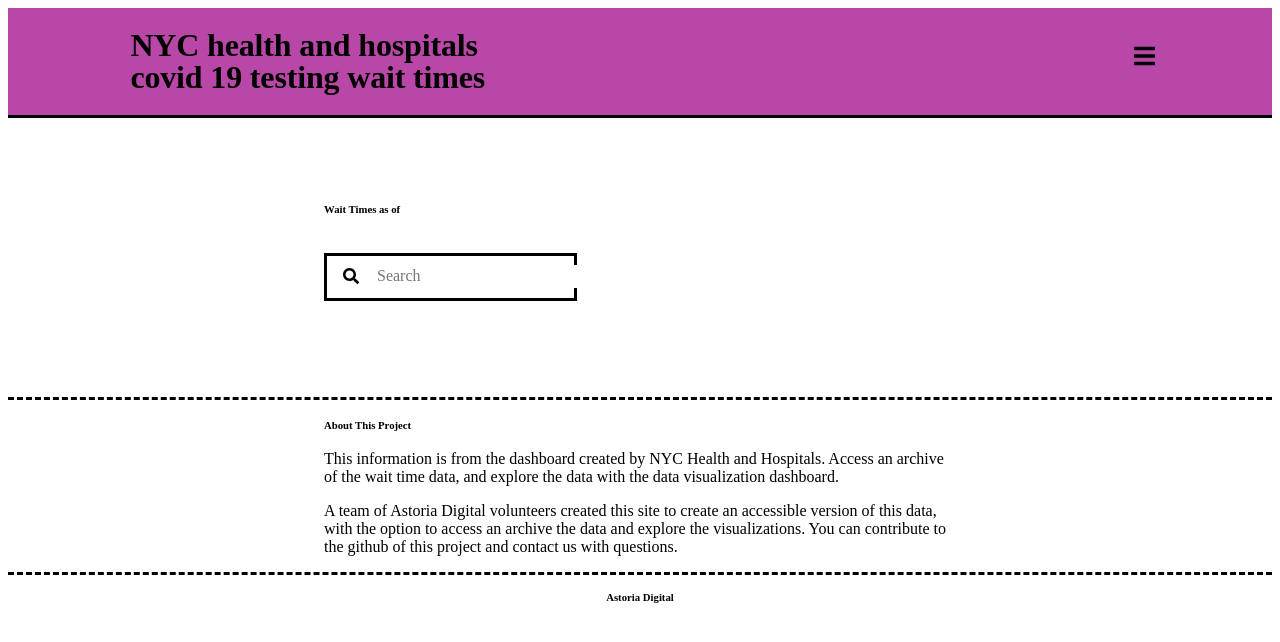
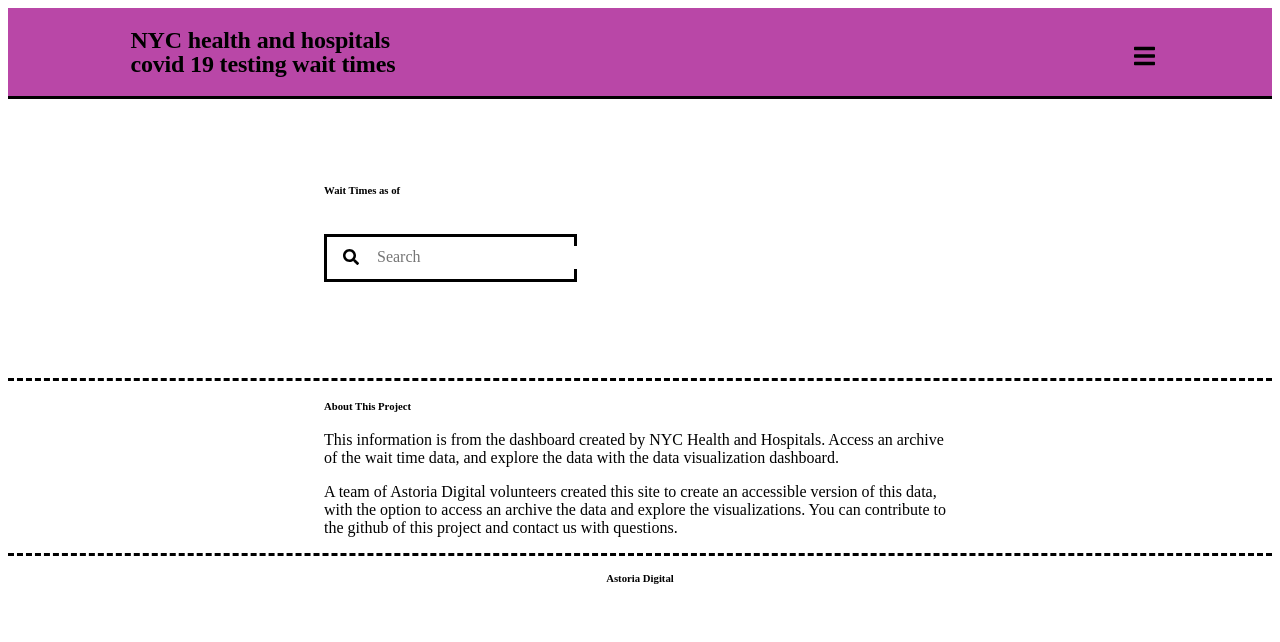
Before and after one commit to azlyth/covid-19-dashboard, a React (Create React App) app: page / in a window 1280 px wide. Shown: the top 642 px of the page. Built offline with nearby package versions, Linux system fonts and the light colour scheme; no server answers; a web font is replaced by a local one.

Commit message:
Adjust sizing of header content

```diff
--- a/src/components/Header.css
+++ b/src/components/Header.css
@@ -19,11 +19,11 @@
   position: relative;
 }
 
-.headerContainer h1 {
+.headerContainer h2 {
   line-height: 1;
 }
 
-.headerContainer.showLinks h1 {
+.headerContainer.showLinks h2 {
   visibility: hidden;
 }
 
@@ -45,6 +45,7 @@
   top: 2.5em;
   right: 0;
   display: none;
+  font-size: 0.8em;
 }
 
 .menuLinks.showLinks {
--- a/src/components/Header.js
+++ b/src/components/Header.js
@@ -25,7 +25,7 @@
       <header className={this.state.showLinks ? 'showLinks' : ''}>
         <div className={'headerContainer' + (this.state.showLinks ? (' showLinks') : '')}>
           <div className='headerTextContainer'>
-            <h1>NYC health and hospitals <br></br> covid 19 testing wait times</h1>
+            <h2>NYC health and hospitals <br></br> covid 19 testing wait times</h2>
             <div className={'menuLinks' + (this.state.showLinks ? (' showLinks') : '')}>
               <ul>
                 <li><a target='_blank' rel='noopener noreferrer' href='https://github.com/astoria-tech/nyc-covid19-testing-wait-times'>Data Archive</a></li>
```
